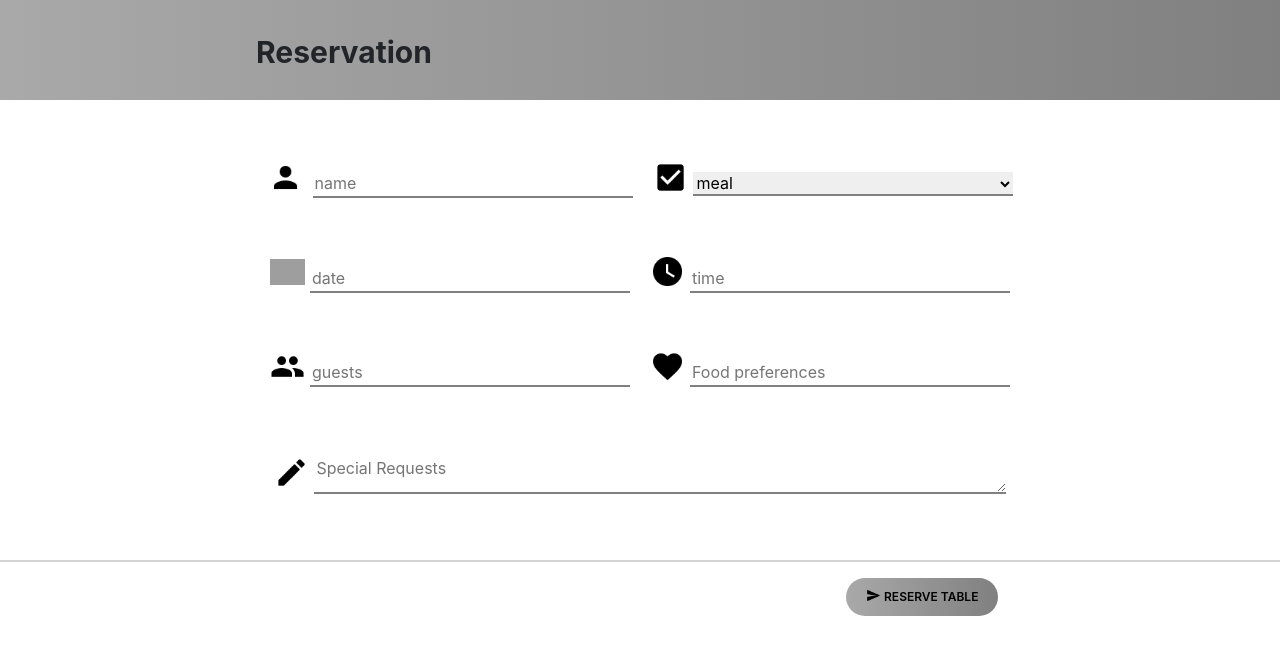
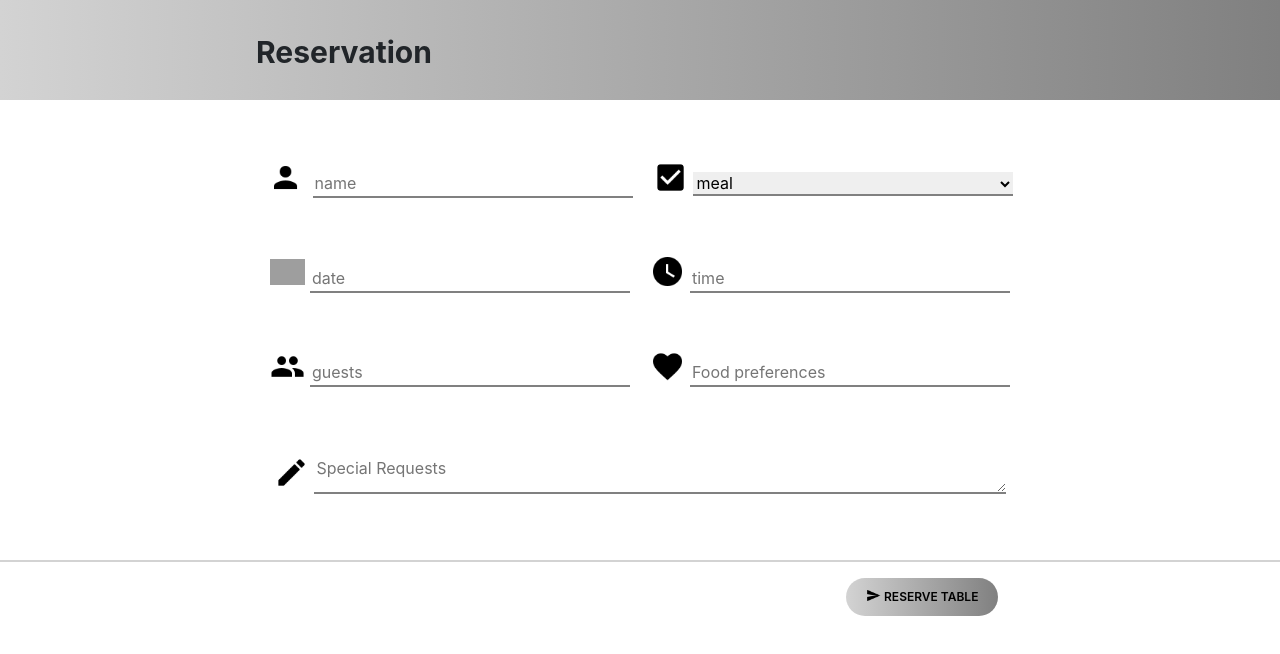
Before and after one commit to EhsanKhalid123/Reservation-Website-REACT, a React (Create React App) app: page / in a window 1280 px wide. Shown: the top 654 px of the page. Built offline with nearby package versions, Linux system fonts and the light colour scheme; grey boxes are pictures that could not be loaded.

Commit message:
Confirmation Page Added & Successfully Made Data Transfer to Another Pages Table

```diff
--- a/package.json
+++ b/package.json
@@ -8,6 +8,7 @@
     "@testing-library/user-event": "^12.8.3",
     "react": "^17.0.2",
     "react-dom": "^17.0.2",
+    "react-router-dom": "^5.3.0",
     "react-scripts": "4.0.3",
     "web-vitals": "^1.1.2"
   },
--- a/src/App.css
+++ b/src/App.css
@@ -32,10 +32,24 @@
   color: gray;
 }
 
-.meal option {
-  color: black;
+.button1{
+  float: right;
+    margin-right: 22%;
+    font-weight: 640;
+    background: linear-gradient(to left, grey, lightgrey);
+    border: none;
+    border-radius: 50px;
+    padding: 10px 20px;
+    font-size: 12px;
 }
 
+.button1:hover{
+  background: linear-gradient(to right, Grey , lightGrey);
+}
+
+.button1:active{
+  background: lightgrey;
+}
 
 @keyframes App-logo-spin {
   from {
--- a/src/components/App.js
+++ b/src/components/App.js
@@ -1,17 +1,44 @@
 // Import statements to import components and CSS.
 import '../App.css';
+import { useState } from 'react';
+import { BrowserRouter as Router, Route, Switch } from "react-router-dom";
 import ReservationForm from './ReservationForm';
+import ConfirmationTable from './ConfirmationTable';
+import formInfor from "./formInfor";
 
 // Functional App Component, Main Component Used to Display.
 function App() {
+  const [submission, setSubmission] = useState(false);
+  const [formInfo, setFormInfo] = useState(null);
+  // Below Variable is for attempting to pass useState Variables through Props but doesn't work So used useContext above for it to work
+  const [formInfo2, setFormInfo2] = useState(null);
+
+  const submission2 = async (value, formInfo2) => {
+    await setSubmission(value)
+    await setFormInfo2([formInfo2])
+  }
 
   // Returns HTML Elements to display on Page and Imported pages/components.
   return (
     <div className="App">
 
-    {/* Displays the Reservation Form on the page by being imported */}
-    <ReservationForm/>
+      {/* Use Context being used so thats why below statement is required  */}
+      <formInfor.Provider value={{ formInfo, setFormInfo }}>
+        {/* Displays the Reservation Form on the page by being imported */}
+        <Router>
+          <Switch>
+            {/* {submission === true && */}
+            <Route path="/ConfirmationTable">
+              <ConfirmationTable {...formInfo} {...formInfo2} />
+            </Route>
+            {/* } */}
+            <Route path="/">
+              <ReservationForm submission2={submission2} />
+            </Route>
+          </Switch>
+        </Router>
 
+      </formInfor.Provider>
     </div>
   );
 }
--- /dev/null
+++ b/src/components/ConfirmationTable.js
@@ -0,0 +1,68 @@
+// Import statements for Libraries.
+import react, { useState, useEffect, useContext } from 'react';
+import formInfor from "./formInfor";
+
+// Functional Component for the Reservation Form.
+function ConfirmationTable(props) {
+
+    // Varaibles and UseState Hook Decalrations and useContext Hook Declarations
+    // Note to Self FormInfor2 Variable is an attempt to pass form details through props using useState which doesn't work so
+    // I used useContect which is the formInfo variable, because that worked.
+    const [formInfo2, setFormInfo] = useState([]); // Can Directly add Original Props to use State like this useState([props]) Neither Works
+    const { formInfo } = useContext(formInfor);
+
+    // UseEffect Function to load the Form Details
+    // This function here is so props for formInfo2 are updated and stored in the useState Variable properly.
+    useEffect(() => {
+        async function loadInfo() {
+            await setFormInfo([props])
+        }
+        loadInfo();
+    }, [props]);
+
+    // Returns/Displays HTML elements on the page.
+    return (
+        <div>
+
+            <p>&nbsp;</p>
+            <h3>Confirmation Page</h3>
+            <p>&nbsp;</p>
+            {console.log(props)}
+            {/* Table Showing Entered User Details */}
+            <table className="table table-striped">
+                <thead>
+                    <tr>
+                        <th scope="col">Name</th>
+                        <th scope="col">Meal</th>
+                        <th scope="col">Date</th>
+                        <th scope="col">Time</th>
+                        <th scope="col">Guests</th>
+                        <th scope="col">Food Preferences</th>
+                        <th scope="col">Special Requests</th>
+                    </tr>
+                </thead>
+                {/* Map Function Used to Iterate through the array */}
+                {formInfo.map((info) =>
+                    <tbody>
+                        <tr>
+                            {/* Displays the Information */}
+                            <td scope="row">{info.name}</td>
+                            <td scope="row">{info.meal}</td>
+                            <td scope="row">{info.date}</td>
+                            <td scope="row">{info.time}</td>
+                            <td scope="row">{info.guests}</td>
+                            <td scope="row">{info.preferences}</td>
+                            <td scope="row">{info.requests}</td>
+                        </tr>
+                    </tbody>
+                )}
+            </table>
+
+            <p style={{}}>Do you want to confirm your Reservation:</p>
+        </div>
+
+    )
+}
+
+// Exports the ConfirmataionTable Functional Component to be used/displayed by other pages.
+export default ConfirmationTable;
--- a/src/components/ReservationForm.js
+++ b/src/components/ReservationForm.js
@@ -1,13 +1,54 @@
 // Import statements for Libraries.
-import react, { useState } from 'react';
+import react, { useState, useEffect, useContext } from 'react';
+import { Link, useHistory } from 'react-router-dom';
+import ConfirmationTable from './ConfirmationTable';
+import formInfor from "./formInfor";
 
 // Functional Component for the Reservation Form.
-function ReservationForm() {
+function ReservationForm(props) {
 
-    const [increment, setIncrement] = useState([]);
+    // Varaibles and UseState Hook Decalrations.
+    let history = useHistory();
     const [values, setValues] = useState({});
     const [errors, setErrors] = useState({});
+    const { setFormInfo } = useContext(formInfor);
+    // An Attempt to store use input data in a state variable below.
+    const [formInfo, setFormInfo2] = useState([]);
     const [isSubmitting, setIsSubmitting] = useState(false);
+
+    // UseEffect Hook Run once initally and everytime the variable errors and isSubmitting changes.
+    useEffect(() => {
+        if (Object.keys(errors).length === 0 && isSubmitting) {
+            // console.log(values)
+            setFormInfo([values]);
+            // Setting UserData in to UseState Variable.
+            setFormInfo2([values]);
+            // console.log(formInfo);
+            // Sending userData to Apps page props funciton submission2 and then sending that data to ConfirmationPage to access the formInfo but it doesnt work
+            props.submission2(true, formInfo)
+            history.push("/ConfirmationTable");
+            //   setValues(values => ({...values, success: "Successfully Signed Up, Use the Sign In tab to Login!" }));
+
+
+            //   // User data is hard-coded, passwords are in plain-text.
+            //   const users = [{ ...values, currentDateTime }];
+
+            //   // users.push(values);
+            //   // users[values.username] = users
+
+            //   // Increment Data, Add more users if already existing
+            //   if (localStorage.getItem(USERS_KEY) !== null) {
+            //     localStorage.setItem(USERS_KEY + increment, JSON.stringify(users));
+            //     setIncrement(increment + 1);
+            //   }
+            //   else
+            //     // Set data into local storage.
+            //     localStorage.setItem(USERS_KEY, JSON.stringify(users));
+
+            //   callback();
+
+        }
+    }, [errors, isSubmitting]);
 
     // Handesubmit event handler, runs each time form is submitted
     // Calls validation function and sets errors in values element from validate function
@@ -29,43 +70,43 @@ function ReservationForm() {
         // Array of Errors
         let errors = {};
 
-        // If statement for is name field is empty then display error
+        // Validation statements for Input Fields
         if (!values.name) {
             errors.name = 'Name is required!'
         }
 
-        // If statement for if email is empty do this else if not empty then make sure email is in valid form
+        // Validation statements for Input Fields
         if (!values.meal) {
             errors.meal = 'Please select a meal!';
         }
 
-        // If statement for if password is empty do this else if not empty then make sure requirements are met
+        // Validation statements for Input Fields
         if (!values.date) {
             errors.date = 'Date is required!';
         } else if (!values.date.match(/^\d{2}-\d{2}-\d{4}$/)) {
             errors.date = 'Date Format Must Match dd-mm-yyyy!';
         }
 
-        // If statement for if password is empty do this else if not empty then make sure requirements are met
+        // Validation statements for Input Fields
         if (!values.time) {
             errors.time = 'Time is required!';
         } else if (!values.time.match(/^\d{2}:\d{2}$/)) {
             errors.time = '24 Hour Time Format Required eg. 1am = 01:00';
         }
 
-        // If statement for if password is empty do this else if not empty then make sure requirements are met
+        // Validation statements for Input Fields
         if (!values.guests) {
             errors.guests = 'Guests is required!';
         } else if (values.guests > 10) {
             errors.guests = 'Maximum of 10 Guests Allowed!';
         }
 
-        // If statement for if password is empty do this else if not empty then make sure requirements are met
+        // Validation statements for Input Fields
         if (!values.preferences) {
             errors.preferences = 'Food Preferences is required!';
         }
 
-        // If statement for if password is empty do this else if not empty then make sure requirements are met
+        // Validation statements for Input Fields
         if (!values.requests) {
             errors.requests = 'Special Requests is required!';
         } else if (values.requests.length > 600) {
@@ -79,8 +120,7 @@ function ReservationForm() {
     return (
         <div>
             {/* Header */}
-            <div style={{ background: "linear-gradient(to left, Grey , DarkGrey)", height: "100px", textAlign: "left", padding: "30px 0 0 20%", fontWeight: "bold", fontSize: "30px" }}>Reservation</div>
-
+            <div style={{ background: "linear-gradient(to left, Grey , lightGrey)", height: "100px", textAlign: "left", padding: "30px 0 0 20%", fontWeight: "bold", fontSize: "30px" }}>Reservation</div>
             <div style={{ margin: "50px 0 0 0" }} >
                 {/* Form */}
                 <form onSubmit={handleSubmit} noValidate>
@@ -88,10 +128,9 @@ function ReservationForm() {
                     <img style={{ width: "35px", marginBottom: "15px" }} src="baseline_person_black_24dp.png" alt="Person Icon" />
                     <input style={{ width: "25%", border: "none", borderBottom: "2px solid grey", margin: "20px 20px 0 10px" }} type="text" id="name" name="name" placeholder="name" onChange={handleChange} value={values.name || ''} />
                     <img style={{ width: "35px", marginBottom: "15px" }} src="baseline_check_box_black_24dp.png" alt="Meal Icon" />
-                    <select onChange={handleChange} style={{ width: "25%", border: "none", borderBottom: "2px solid grey", margin: "20px 0 0 5px" }} type="text" id="meal" name="meal" placeholder="meal"><option style={{ color: "grey" }} hidden >meal</option><option style={{ color: "black" }} value="au">Breakfast</option><option style={{ color: "black" }} value="au">Lunch</option><option style={{ color: "black" }} value="au">Dinner</option> </select>
+                    <select onChange={handleChange} style={{ width: "25%", border: "none", borderBottom: "2px solid grey", margin: "20px 0 0 5px" }} type="text" id="meal" name="meal" placeholder="meal"><option style={{ color: "grey" }} hidden >meal</option><option style={{ color: "black" }} value="Breakfast">Breakfast</option><option style={{ color: "black" }} value="Lunch">Lunch</option><option style={{ color: "black" }} value="Dinner">Dinner</option> </select>
 
-                    {/* <p style={{ marginTop: "35px" }}></p> */}
-
+                    {/* Error Messages */}
                     <div style={{ margin: "0 20% 20% 30%", position: "absolute" }}>
                         {errors.name && (
                             <input disabled style={{ color: "red", border: "none", background: "none", textAlign: "center", fontSize: "18px" }} value={errors.name} />
@@ -111,8 +150,7 @@ function ReservationForm() {
                     <img style={{ width: "35px", marginBottom: "15px" }} src="baseline_watch_later_black_24dp.png" alt="Time Icon" />
                     <input style={{ width: "25%", border: "none", borderBottom: "2px solid grey", margin: "20px 0 0 5px" }} type="text" id="time" name="time" placeholder="time" onChange={handleChange} value={values.time || ''} />
 
-                    {/* <p style={{ marginTop: "35px" }}></p> */}
-
+                    {/* Error Messages */}
                     <div style={{ margin: "0 20% 20% 26%", position: "absolute" }}>
                         {errors.date && (
                             <input disabled style={{ width: "155%", color: "red", border: "none", background: "none", textAlign: "center", fontSize: "18px" }} value={errors.date} />
@@ -132,6 +170,7 @@ function ReservationForm() {
                     <img style={{ width: "35px", marginBottom: "15px" }} src="baseline_favorite_black_24dp.png" alt="Heart Icon" />
                     <input style={{ width: "25%", border: "none", borderBottom: "2px solid grey", margin: "20px 0 0 5px" }} type="text" id="foodpreferences" name="preferences" placeholder="Food preferences" onChange={handleChange} value={values.preferences || ''} />
 
+                    {/* Error Messages */}
                     <div style={{ margin: "0 20% 20% 28%", position: "absolute" }}>
                         {errors.guests && (
                             <input disabled style={{ width: "130%", color: "red", border: "none", background: "none", textAlign: "center", fontSize: "18px" }} value={errors.guests} />
@@ -149,20 +188,19 @@ function ReservationForm() {
                     <img style={{ width: "35px", marginBottom: "35px" }} src=" baseline_edit_black_24dp.png" alt="Special Request Icon" />
                     <textarea style={{ height: "40px", width: "54%", border: "none", borderBottom: "2px solid grey", margin: "20px 0 0 5px" }} type="text" id="specialrequests" name="requests" placeholder="Special Requests" onChange={handleChange} value={values.requests || ''} />
 
+                    {/* Error Messages */}
                     <p></p>
                     {errors.requests && (
                         <input disabled style={{ width: "100%", color: "red", border: "none", background: "none", textAlign: "center", fontSize: "18px" }} value={errors.requests} />
                     )}
 
-
                     <p style={{ marginTop: "35px" }}></p>
                     {/* Submit Button */}
                     <hr style={{ borderTop: "2px solid lightgrey" }} />
-                    <button type="submit" style={{ float: "right", marginRight: "22%", fontWeight: "640", background: "linear-gradient(to left, Grey , DarkGrey)", border: "none", borderRadius: "50px", padding: "10px 20px", fontSize: "12px" }}><img style={{ marginBottom: "3px", width: "15px" }} src="baseline_send_black_24dp.png" /> RESERVE TABLE</button>
+                    <button type="submit" className="button1"><img style={{ marginBottom: "3px", width: "15px" }} src="baseline_send_black_24dp.png" /> RESERVE TABLE</button>
 
                 </form>
             </div>
-
         </div>
     )
 }
--- /dev/null
+++ b/src/components/formInfor.js
@@ -0,0 +1,13 @@
+
+/* REFERENCE:
+   Some of the Code below is taken & adapted from Lab Examples of Week 8 and 9.
+*/
+
+// Importing React classes and functions from node modules
+import React from "react";
+
+// Default initial value for message context is null.
+const formInfor = React.createContext(null);
+
+// Export MessageContext Constant
+export default formInfor;
```
Also changed, not shown: 1 other file (tests, documents, lock files or other folders).
